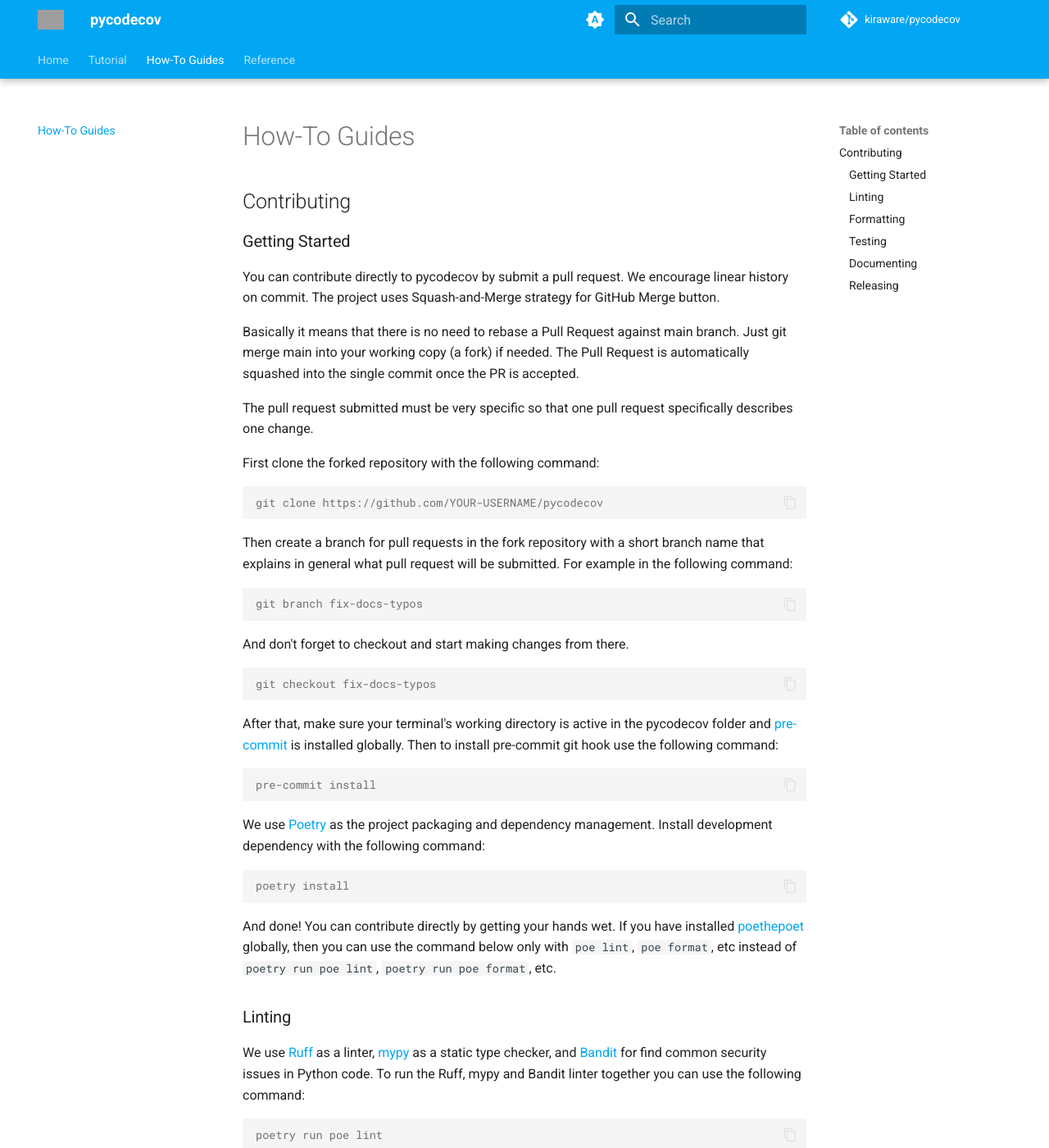
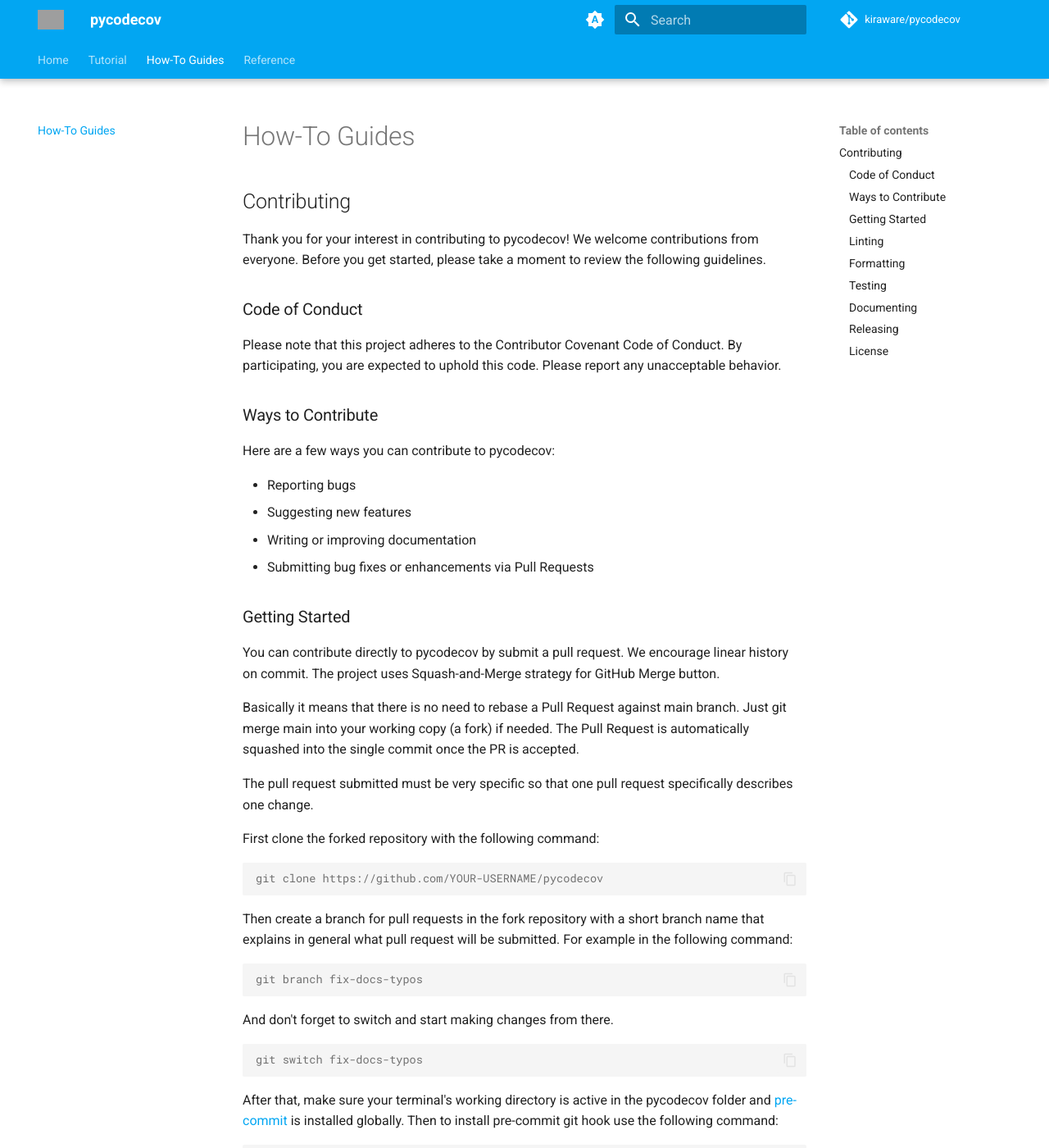
Before and after one commit to kiraware/pycodecov, an MkDocs documentation site: the page built from docs/how-to-guides.md, in a window 1280 px wide and 1400 px high. Shown: the whole window at 82% size. Built offline with MkDocs 1.6.1 and Material for MkDocs 9.7.7, drawn with Linux system fonts in a browser that asks for light colours; comment, search, counter and statistics services are not loaded; some of the changed text lies outside the part shown; grey boxes are pictures that could not be loaded.

Commit message:
add CONTRIBUTING.md and update docs guide

````diff
--- a/docs/how-to-guides.md
+++ b/docs/how-to-guides.md
@@ -1,6 +1,27 @@
 # How-To Guides
 
 ## Contributing
+
+Thank you for your interest in contributing to pycodecov!
+We welcome contributions from everyone. Before you get
+started, please take a moment to review the following
+guidelines.
+
+### Code of Conduct
+
+Please note that this project adheres to the Contributor
+Covenant Code of Conduct. By participating, you are
+expected to uphold this code. Please report any
+unacceptable behavior.
+
+### Ways to Contribute
+
+Here are a few ways you can contribute to pycodecov:
+
+- Reporting bugs
+- Suggesting new features
+- Writing or improving documentation
+- Submitting bug fixes or enhancements via Pull Requests
 
 ### Getting Started
 
@@ -34,11 +55,11 @@ example in the following command:
 git branch fix-docs-typos
 ```
 
-And don't forget to checkout and start making changes
+And don't forget to switch and start making changes
 from there.
 
 ```console
-git checkout fix-docs-typos
+git switch fix-docs-typos
 ```
 
 After that, make sure your terminal's working directory
@@ -58,11 +79,14 @@ dependency with the following command:
 poetry install
 ```
 
-And done! You can contribute directly by getting your hands wet.
-If you have installed [poethepoet](https://poethepoet.natn.io/index.html)
-globally, then you can use the command below only with `poe lint`,
-`poe format`, etc instead of `poetry run poe lint`,
-`poetry run poe format`, etc.
+And done! You can make your changes and test thoroughly.
+Then push your branch to your fork and submit a pull request.
+
+!!! tip
+    If you have installed [poethepoet](https://poethepoet.natn.io/index.html)
+    globally, then you can use the command below only with
+    `poe lint`, `poe format`, etc instead of `poetry run poe lint`,
+    `poetry run poe format`, etc.
 
 ### Linting
 
@@ -106,6 +130,11 @@ We really pay attention to testing coverage, therefore to
 contribute we are expected to make tests and if possible increase
 the code coverage.
 
+To carry out testing, you need to prepare environment variables.
+For example, environment variables are found in the `.env.example`
+file. You can change the value according to what you have and save
+it in the root of the project directory with the file name `.env`.
+
 ### Documenting
 
 We use [Material for MkDocs](https://squidfunk.github.io/mkdocs-material/)
@@ -128,8 +157,13 @@ poetry run mkdocs serve
 
 ### Releasing
 
-We use the GitHub workflow to automatically release to PyPi when we
-release to Github. The special environment for people who have access
-to the workflow is in the Github environment with the name `production`.
+We use the GitHub workflow to automatically release to PyPI when we
+release to GitHub. The special environment for people who have access
+to the workflow is in the GitHub environment with the name `production`.
 Each release tag must be the same as `version` in `pyproject.toml` in
 the `tool.poetry` section.
+
+### License
+
+By contributing to pycodecov, you agree that your contributions will be
+licensed under the project's [MIT License](https://github.com/kiraware/pycodecov/blob/main/LICENSE).
````
Also changed, not shown: CONTRIBUTING.md (added, +12 -0 lines).
